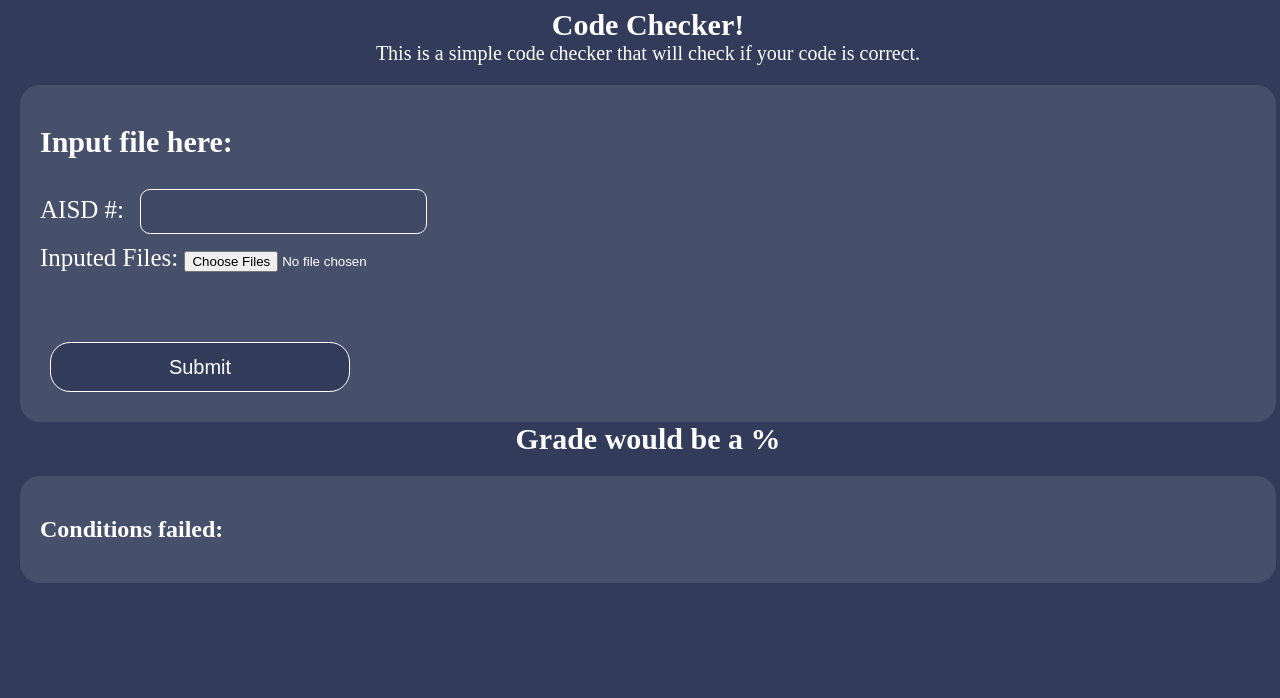
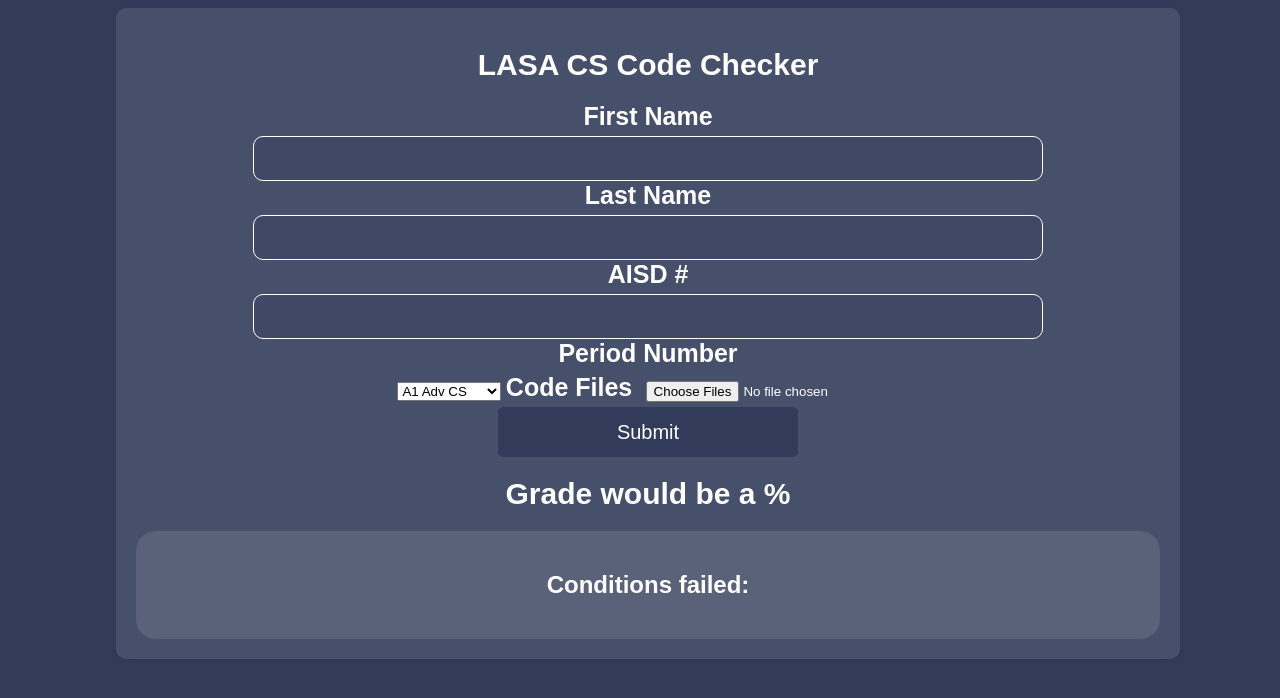
Before and after one commit to FRAGt4g/Code-Checker-Webapps-Final, a Flask app: template templates/index.html in a window 1280 px wide. Shown: the top 698 px of the page. Run offline with Flask 3, Linux system fonts and the light colour scheme; the template is opened without the code that fills it, so the values that code supplies are empty; parts of the project's set-up code (start-up, migrations or seed data) failed here and were passed over.

Commit message:
improved html

```diff
--- a/static/style.css
+++ b/static/style.css
@@ -2,10 +2,12 @@
   background: rgb(50, 60, 90);
   width: 100vw;
   color: white;
+  font-family: Arial, sans-serif;
 }
 
 h1 {
   font-size: 30px;
+  text-align: center;
 }
 
 p {
@@ -23,7 +25,6 @@
 }
 
 div {
-  width: 95vw;
   margin: 0 auto;
   background: rgba(255, 255, 255, 0.1);
   border-radius: 20px;
@@ -40,18 +41,19 @@
 }
 
 button[type="submit"] {
+  margin: 0 auto;
+
+  padding: 10px;
+  border: none;
+  border-radius: 5px;
   display: block;
 
   width: 300px;
   height: 50px;
 
-  padding: 10px;
-  margin: 10px;
-  margin-top: 70px;
-
   background: rgb(50, 60, 90);
-  border: 1px solid white;
-  border-radius: 20px;
+  /*border: 1px solid white;
+  border-radius: 20px;*/
 
   color: white;
   font-size: 20px;
@@ -66,8 +68,10 @@
 }
 
 form input[type='text'], form input[type='number'] {
+  margin-bottom: 15px;
   padding: 10px;
-  margin: 10px;
+  width: 60vw;
+  margin: 0 auto;
 
   background: rgb(50, 60, 90, 0.4);
   border: 1px solid white;
@@ -83,5 +87,28 @@
 
 label {
   font-size: 25px;
+}
 
+.container {
+    max-width: 80vw;
+    margin: 0 auto;
+    padding: 20px;
+    border-radius: 10px;
+    box-shadow: 0 2px 5px rgba(0, 0, 0, 0.1);
+  text-align: center;
 }
+
+form {
+    margin-top: 20px;
+}
+
+label {
+    display: block;
+    font-weight: bold;
+    margin-bottom: 5px;
+}
+
+.output {
+    font-weight: bold;
+    text-align: center;
+}
--- a/templates/index.html
+++ b/templates/index.html
@@ -6,7 +6,7 @@
   <link rel="stylesheet" type="text/css" href="{{ url_for('static', filename='style.css') }}">
 </head>
 <body>
-  <h1>
+  <!--<h1>
     Code Checker!
   </h1>
   <p>
@@ -47,7 +47,57 @@
       {% endfor %}
     </ul>
   </div>
-  {{ results.output }}
+  {{ results.output }} -->
+
+  <div class="container">
+    <h1>LASA CS Code Checker</h1>
+    <form>
+      <label for="firstName">First Name</label>
+      <input type="text" id="firstName" name="firstName" required>
+
+      <label for="lastName">Last Name</label>
+      <input type="text" id="lastName" name="lastName" required>
+
+      <label for="email">AISD #</label>
+      <input name="ID" type="number">
+
+      <label for="period">Period Number</label>
+      <select id="period" name="period">
+        <option value="A1">A1 Adv CS</option>
+        <option value="A2">A2 Adv CS</option>
+        <option value="A3">A3 Web Apps</option>
+        <option value="B6">B6 Web Apps</option>
+        <option value="B7">B7 Adv CS</option>
+        <option value="B8">B8 AP CS</option>
+      </select>
+
+      <label for="codeFiles" style="display: inline-block;">Code Files</label> &nbsp
+      <input name="files[]" type="file" accept=".cpp, .h, .java" style="display: inline-block;" multiple>
+      <button class="upload-btn" type="submit">Submit</button>
+    </form>
+
+    <h1>
+      Grade would be a {{ results.grade }}%
+    </h1>
+    <div class="output">
+      <h2>
+        Conditions failed:
+      </h2>
+      <ul>
+
+        {% for fault in results.failures %}
+        <li>
+          <p>
+            Grade level: {{ fault[0] }}
+            <br>
+            Requirement: {{ fault[1] }}
+          </p>
+        </li>
+        {% endfor %}
+      </ul>
+    </div>
+    {{ results.output }}
+  </div>
   <!-- <div id='run'>
     <h1>
       Regex expression for the output of all submissions:
```
Also changed, not shown: 1 other file.
